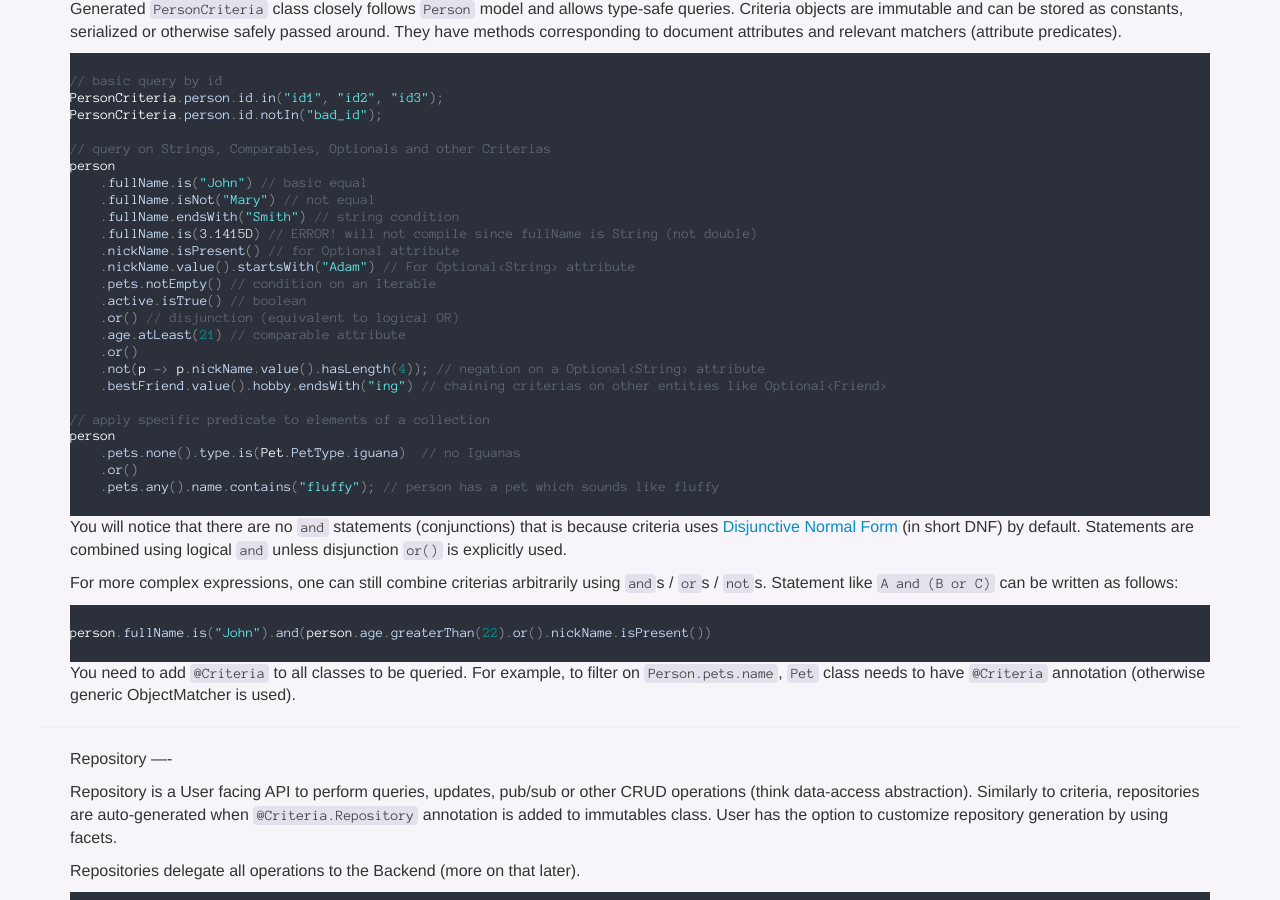
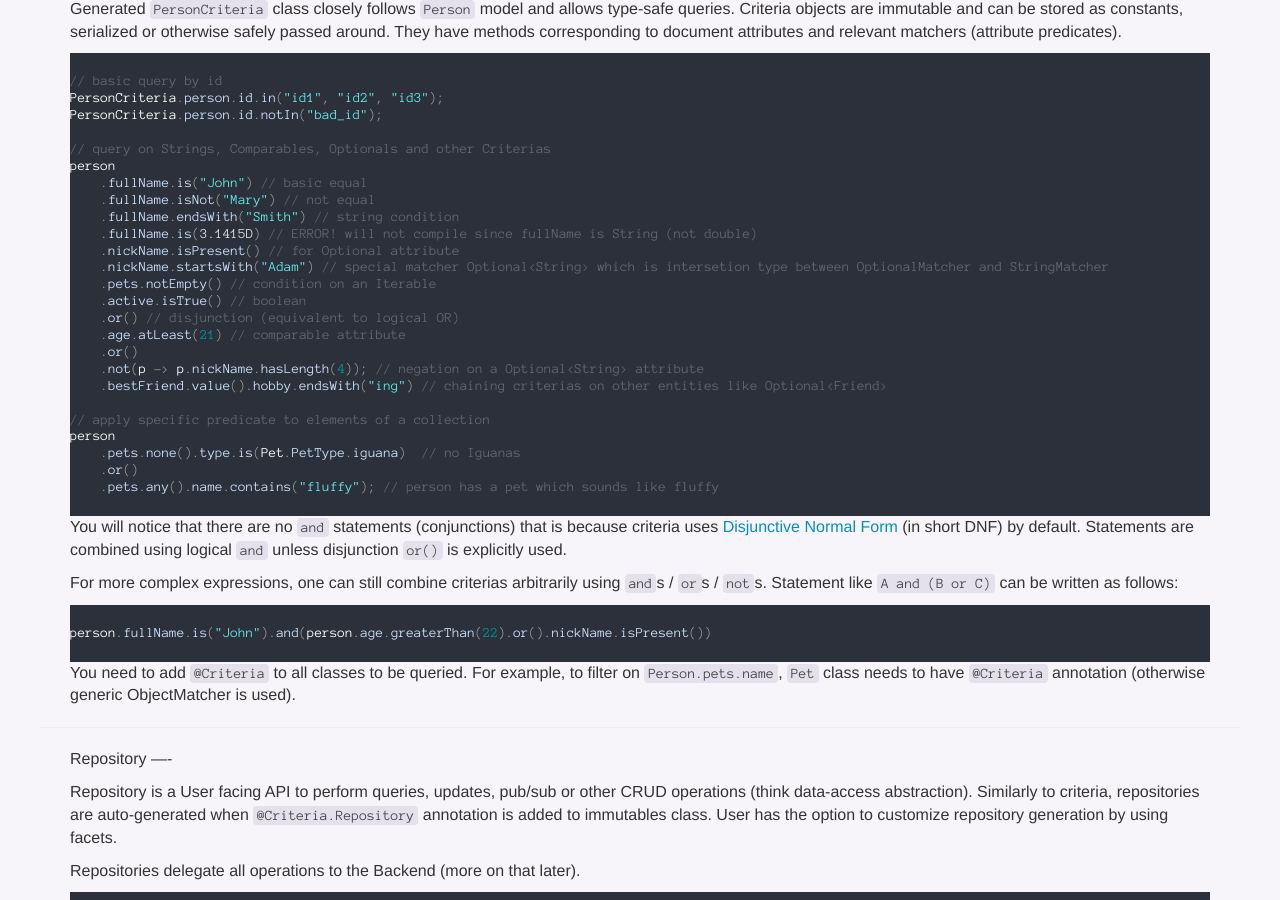
Before and after one commit to immutables/immutables.github.io, a Jekyll site: the page built from criteria.md, in a window 1280 px wide and 900 px high, scrolled down 2308 px. Built offline with Jekyll 4.4.1, drawn with Linux system fonts in a browser that asks for light colours; nearby versions of some CDN libraries; Markdown is read by kramdown in place of the engine named in the settings.

Commit message:
Correct DSL after addition of Optional* matchers (eg OptionalStringNatcher)

```diff
--- a/criteria.md
+++ b/criteria.md
@@ -121,13 +121,13 @@ person
     .fullName.endsWith("Smith") // string condition
     .fullName.is(3.1415D) // ERROR! will not compile since fullName is String (not double)
     .nickName.isPresent() // for Optional attribute
-    .nickName.value().startsWith("Adam") // For Optional<String> attribute
+    .nickName.startsWith("Adam") // special matcher Optional<String> which is intersetion type between OptionalMatcher and StringMatcher
     .pets.notEmpty() // condition on an Iterable
     .active.isTrue() // boolean
     .or() // disjunction (equivalent to logical OR)
     .age.atLeast(21) // comparable attribute
     .or()
-    .not(p -> p.nickName.value().hasLength(4)); // negation on a Optional<String> attribute
+    .not(p -> p.nickName.hasLength(4)); // negation on a Optional<String> attribute
     .bestFriend.value().hobby.endsWith("ing") // chaining criterias on other entities like Optional<Friend>
 
 // apply specific predicate to elements of a collection
```
